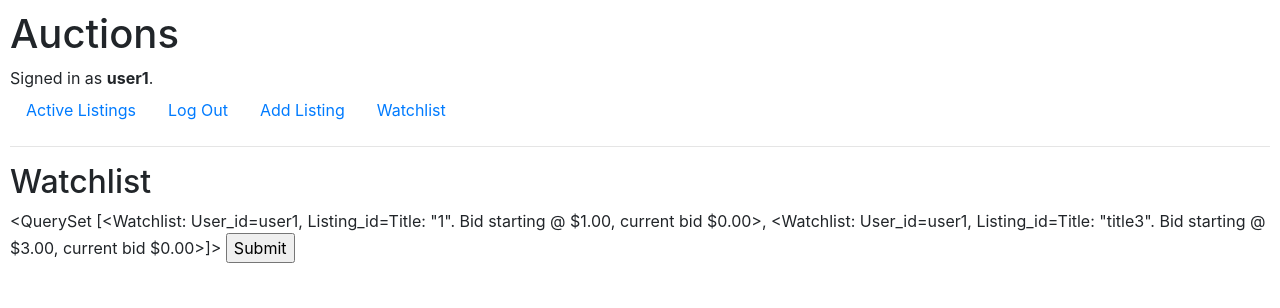
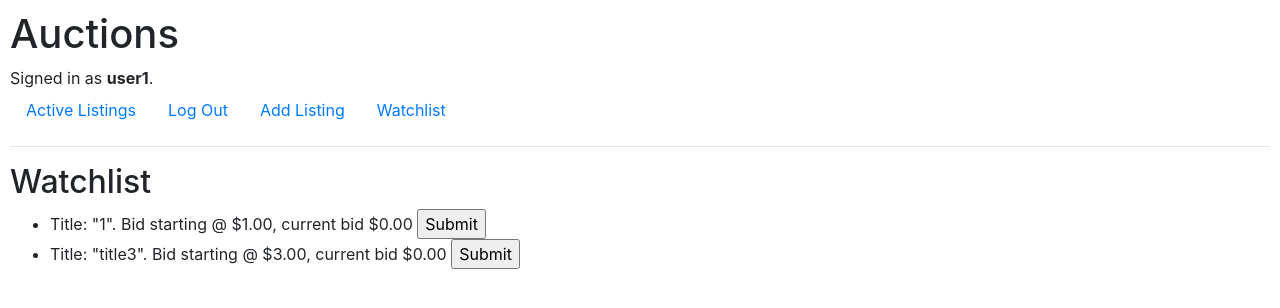
Before and after one commit to Raselli/commerce, a Django app: page /watchlist in a window 1280 px wide. Shown: the top 308 px of the page. Run offline with Django 3.2, Linux system fonts and the light colour scheme; a user stored in the database is signed in; data comes from the database, SQL or seed files in the repository; both versions use the stored data as it was after the commit; parts of the project's set-up code (start-up, migrations or seed data) failed here and were passed over; some libraries are stand-ins or nearby versions.

Commit message:
4/20/22 noon, added 'add/remove to watchlist'

```diff
--- a/auctions/templates/auctions/listing.html
+++ b/auctions/templates/auctions/listing.html
@@ -2,6 +2,9 @@
 
 {% block body %}
     <h2>Listing</h2>
-    {% csrf_token %}
     {{ listing }}
+    <form action="" method="post">
+        {% csrf_token %}
+        <input type="submit">
+    </form>
 {% endblock %}
--- a/auctions/templates/auctions/watchlist.html
+++ b/auctions/templates/auctions/watchlist.html
@@ -2,7 +2,17 @@
 
 {% block body %}
     <h2>Watchlist</h2>
-    {% csrf_token %}
-    {{ watchlist }}
-    <input type="submit">
+
+        <ul>
+        {% for item in watchlist %}
+            <li>
+                <form action="" method="post">
+                    {% csrf_token %}
+                    {{ item.listing }}
+                    <input type="submit">
+                </form>
+            </li>
+        {% endfor %}
+        </ul>
+
 {% endblock %}
--- a/auctions/views.py
+++ b/auctions/views.py
@@ -53,32 +53,41 @@ def create_listing(request):
             "form": ListingForm()
         })
 
-# display listing
+
+# display listing, add/remove to watchlist
 def listing(request, item_name):
-    #title = Listing.title
-    return render(request, "auctions/listing.html", {
-        "listing": Listing.objects.get(title=item_name)
-    })
+    if request.method == "POST":
+        user = request.user
+        listing = Listing.objects.get(title=item_name)
+        on_watchlist = Watchlist.objects.filter(user=user, listing=listing)
 
-# watchlist
-@login_required(login_url='login')
-def watchlist(request):
-    user = request.user.id
-    if request.method == "Post":
-        listing = request.Post.get("watchlist")
-        current_watchlist = Watchlist.objects.filter(user=user)
-        if listing in current_watchlist.listing:
-            Watchlist.object(user=user, listing=listing).delete()
+        # if on watchlist: remove item
+        if on_watchlist:
+            on_watchlist.delete()
             return HttpResponseRedirect(reverse("watchlist"))
+
+        # add to watchlist
         else:
             add_to_watchlist = Watchlist(user=user, listing=listing)
             add_to_watchlist.save()
             return HttpResponseRedirect(reverse("watchlist"))
 
     # method == GET
+    else:
+        return render(request, "auctions/listing.html", {
+            "listing": Listing.objects.get(title=item_name)
+        })
+
+
+# watchlist
+@login_required(login_url='login')
+def watchlist(request):
+    # method == GET
+    user = request.user.id
     return render(request, "auctions/watchlist.html", {
         "watchlist": Watchlist.objects.filter(user=user)
     })
+
 
 # categories
 def categories():
```
Also changed, not shown: db.sqlite3.
